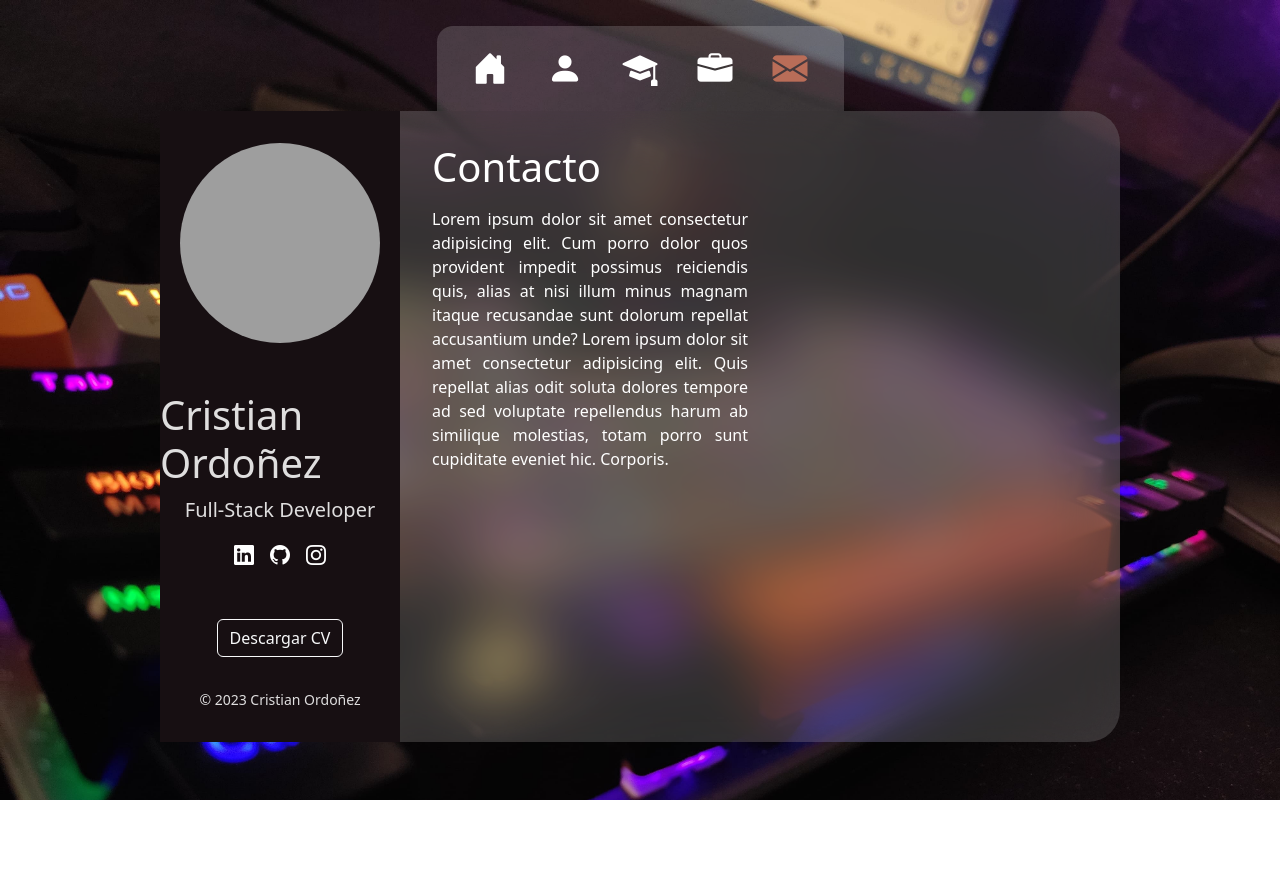
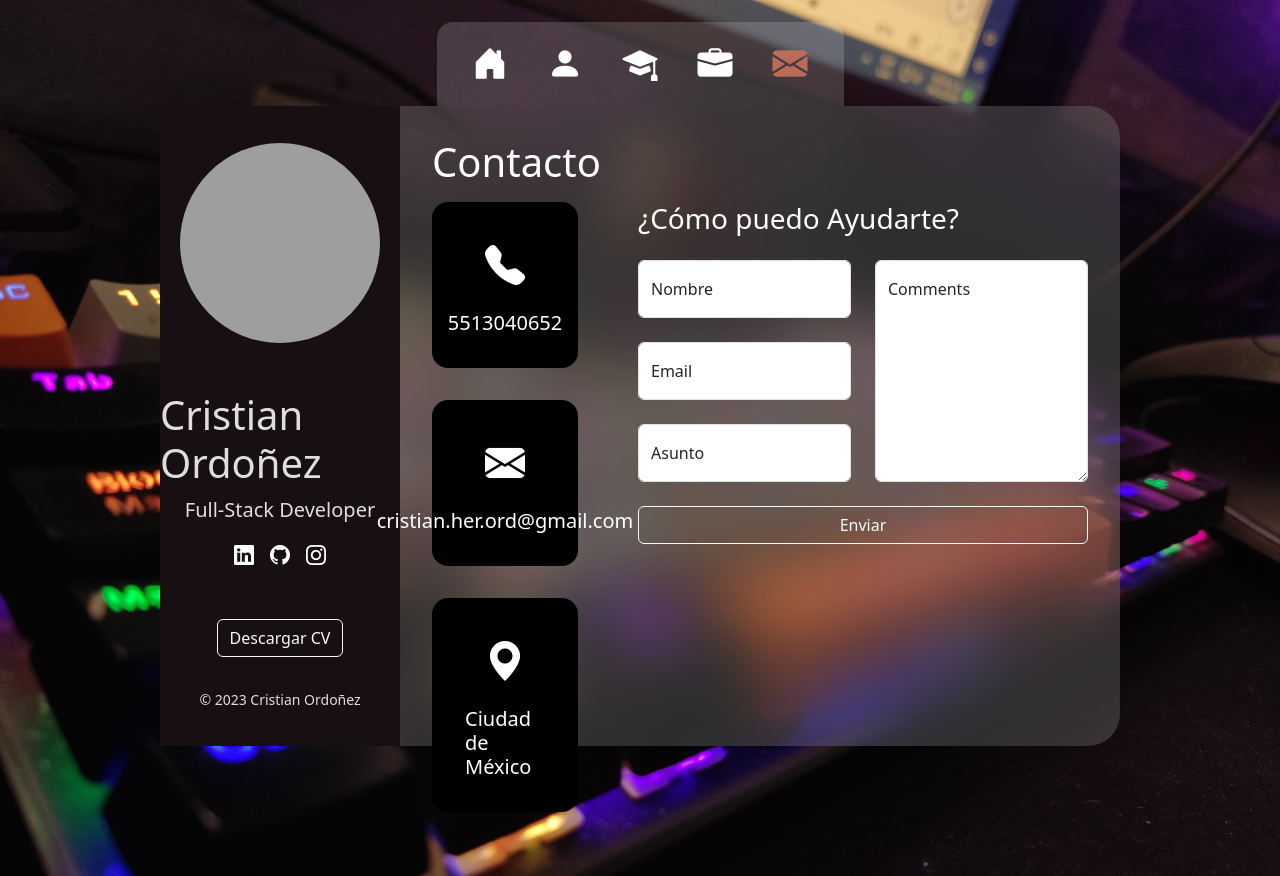
Before and after one commit to cristianordonezdev/portfolio, a Vue app: page /contact in a window 1280 px wide. Before the commit the page ends 800 px from the top, so only its background shows below. Built offline with nearby package versions, Linux system fonts and the light colour scheme; grey boxes are pictures that could not be loaded.

Commit message:
contact view, api emailjs, validations in form by vee validate and yup schema

```diff
--- a/package.json
+++ b/package.json
@@ -12,11 +12,14 @@
     "format": "prettier --write src/"
   },
   "dependencies": {
+    "@emailjs/browser": "^3.11.0",
     "bootstrap": "^5.3.2",
     "bootstrap-icons": "^1.11.2",
     "pinia": "^2.1.7",
+    "vee-validate": "^4.12.0",
     "vue": "^3.3.4",
-    "vue-router": "^4.2.5"
+    "vue-router": "^4.2.5",
+    "yup": "^1.3.2"
   },
   "devDependencies": {
     "@rushstack/eslint-patch": "^1.3.3",
--- a/src/components/CardProjects.vue
+++ b/src/components/CardProjects.vue
@@ -59,7 +59,7 @@ const redirect = (route: string): void => {
     @click="redirect(props.data?.url)"
   >
   <div class="container-coming-redirect" v-if="props.data?.is_in_progress">
-    <h5>Proximamente</h5>
+    <h5>Próximamente</h5>
   </div>
   <div class="container-title-redirect">
     <h5>{{ props.data?.name }}</h5>
--- /dev/null
+++ b/src/config/emailjs.ts
@@ -0,0 +1,5 @@
+export const emailjs_configuration = {
+    service_id: import.meta.env.VITE_SERVICE_ID_EMAILJS,
+    template_id: import.meta.env.VITE_TEMPLATE_ID_EMAILJS,
+    public_id: import.meta.env.VITE_PUBLIC_ID_EMAILJS,
+}
--- a/src/images/index.ts
+++ /dev/null
@@ -1,5 +0,0 @@
-const images = [
-    '@/assets/img/OLC.jpeg',
-    '@/assets/img/profile.jpeg',
-  ];
-export default images;
--- a/src/views/ContactView.vue
+++ b/src/views/ContactView.vue
@@ -1,17 +1,111 @@
 <script setup lang="ts">
 import { ref } from 'vue';
+import { Form as VeeForm, Field as VeeField} from 'vee-validate';
+import * as Yup from 'yup';
+import emailjs from '@emailjs/browser';
+import { emailjs_configuration } from '../config/emailjs';
+
+const show_alert = ref(false);
+const show_alert_danger = ref(false)
+
+
+const contact = ref([
+  {icon: 'bi bi-telephone-fill', label: '5513040652'},
+  {icon: 'bi bi-envelope-fill', label: 'cristian.her.ord@gmail.com'},
+  {icon: 'bi bi-geo-alt-fill', label: 'Ciudad de México'}
+])
+
+const schema = Yup.object().shape({
+    email: Yup.string().required('El email es requerido').email("Debe ser un email valido"),
+    name: Yup.string().required('El nombre es requerido'),
+    subject: Yup.string().required('El asunto es requerido'),
+    message: Yup.string().required('El mensaje es requerido')
+});
+
+const onSubmit: any = (values: { name: any; email: any; subject: any; message: any; }, { setErrors, resetForm }: any,) => {
+  const templateParams = {
+    email: values.email,
+    name: values.name,
+    subject: values.subject,
+    message: values.message
+  };
+  emailjs.send(emailjs_configuration.service_id, emailjs_configuration.template_id, templateParams, emailjs_configuration.public_id)
+        .then(() => {
+          resetForm();
+          show_alert.value = true;
+        }, () => {
+          show_alert_danger.value = true;
+        });
+}
+
+const closeAlert = () => {
+  show_alert.value = false
+}
+const closeAlertDanger = () => {
+  show_alert_danger.value = false;
+}
 
 </script>
 
 <template>
-  <main class="text-white main-container-home">
-    <h1 class="mb-3">Contacto</h1>
+  <main class="main-container-home">
+    <h1 class="mb-3 text-white">Contacto</h1>
 
-    <div class="row mb-5">
-      <div class="col-6">
-        <p class="about">Lorem ipsum dolor sit amet consectetur adipisicing elit. Cum porro dolor quos provident impedit possimus reiciendis quis, alias at nisi illum minus magnam itaque recusandae sunt dolorum repellat accusantium unde? Lorem ipsum dolor sit amet consectetur adipisicing elit. Quis repellat alias odit soluta dolores tempore ad sed voluptate repellendus harum ab similique molestias, totam porro sunt cupiditate eveniet hic. Corporis.</p>
+    <div class="row">
+      <div class="col-3 flex-column">
+
+        <div class="card" v-for="con in contact" :key="con.icon">
+          <i :class="con.icon" class="icon-contact"></i>
+          <h5 class="m-0">{{ con.label }}</h5>
+        </div>
       </div>
 
+      <div class="col-9 ps-5">
+        <h3 class="text-white mb-4">¿Cómo puedo Ayudarte?</h3>
+
+        <vee-form class="row" ref="form" @submit="onSubmit" :validation-schema="schema" v-slot="{ errors, isSubmitting }">
+          <div class="col-6">
+            <div class="form-floating mb-4">
+              <vee-field name="name" type="text" class="form-control" id="floatingInput" placeholder="nombre" :class="{ 'is-invalid': errors.name }"/>
+              <label for="floatingInput">Nombre</label>
+              <div class="invalid-feedback">{{errors.name}}</div>
+            </div>
+
+            <div class="form-floating mb-4">
+              <vee-field name="email" type="email" class="form-control" id="floatingInput" placeholder="name@example.com" :class="{ 'is-invalid': errors.email }"/>
+              <label for="floatingInput">Email</label>
+              <div class="invalid-feedback">{{errors.email}}</div>
+            </div>
+
+            <div class="form-floating">
+              <vee-field name="subject" type="text" class="form-control" id="floatingInput" placeholder="Asunto" :class="{ 'is-invalid': errors.subject }"/>
+              <label for="floatingInput">Asunto</label>
+              <div class="invalid-feedback">{{errors.subject}}</div>
+            </div>
+          </div>
+          <div class="col-6">
+            <vee-field name="message" v-slot="{ field, errors }" type="text" class="">
+              <div class="form-floating h-100">
+                <textarea v-bind="field" class="form-control text-area h-100"  placeholder="Mensaje" id="floatingTextarea2" :class="{ 'is-invalid': errors.length > 0 }"></textarea>
+                <label for="floatingTextarea2">Comments</label>
+                <div class="invalid-feedback">{{errors[0]}}</div>
+              </div>
+            </vee-field>
+          </div>
+
+          <div class="col-12 mt-4">
+            <button type="submit" class="btn btn-outline-light button-submit w-100" :disabled="isSubmitting">Enviar</button>
+          </div>
+        </vee-form>
+        <div class="alert alert-success alert-dismissible fade show" role="alert" v-if="show_alert">
+          <strong>Genial!</strong> He recibido tu correo. Pronto me pongo en contacto contigo. 😀😊
+          <button type="button" class="btn-close" data-bs-dismiss="alert" aria-label="Close" @click="closeAlert()"></button>
+        </div>
+        <div class="alert alert-danger alert-dismissible fade show" role="alert" v-if="show_alert_danger">
+          <strong>Ups!</strong> Parece que no  se pudo enviar tu correo. 😢😭 Quiza puedas contactarme de otra manera.
+          <button type="button" class="btn-close" data-bs-dismiss="alert" aria-label="Close" @click="closeAlertDanger()"></button>
+        </div>
+      </div>
     </div>
 
   </main>
@@ -19,15 +113,33 @@ import { ref } from 'vue';
 <style lang="scss" scoped>
 .main-container-home {
   padding: 2em;
-  .about {
-    text-align: justify;
+
+  .text-area {
+    height: 100% !important;
   }
-  ul {
-    text-decoration: none;
-    list-style: none;
+  .button-submit {
+    margin-bottom: 2em;
+    &:hover {
+      background-color: $secondary-color;
+      color: white;
+    }
   }
-  .logo-clients {
-    width: 200px;
+
+  .card {
+    background-color: black;
+    padding: 2em;
+    border-radius: 1em;
+    color: white;
+    margin-bottom: 2em;
+    display: flex;
+    flex-direction: column;
+    align-items: center;
+
+    .icon-contact {
+      display: block;
+      font-size: 40px;
+      margin-bottom: 0.4em;
+    }
   }
 }
 </style>
--- a/src/views/PortfolioView.vue
+++ b/src/views/PortfolioView.vue
@@ -1,7 +1,5 @@
 <script setup lang="ts">
 import { ref } from 'vue';
-declare var require: any
-// import images from '@/images/index'
 import CardProjects from '@/components/CardProjects.vue';
 
 const profesional_projects: any = ref(
```
Also changed, not shown: 2 other files (tests, documents, lock files or other folders).
